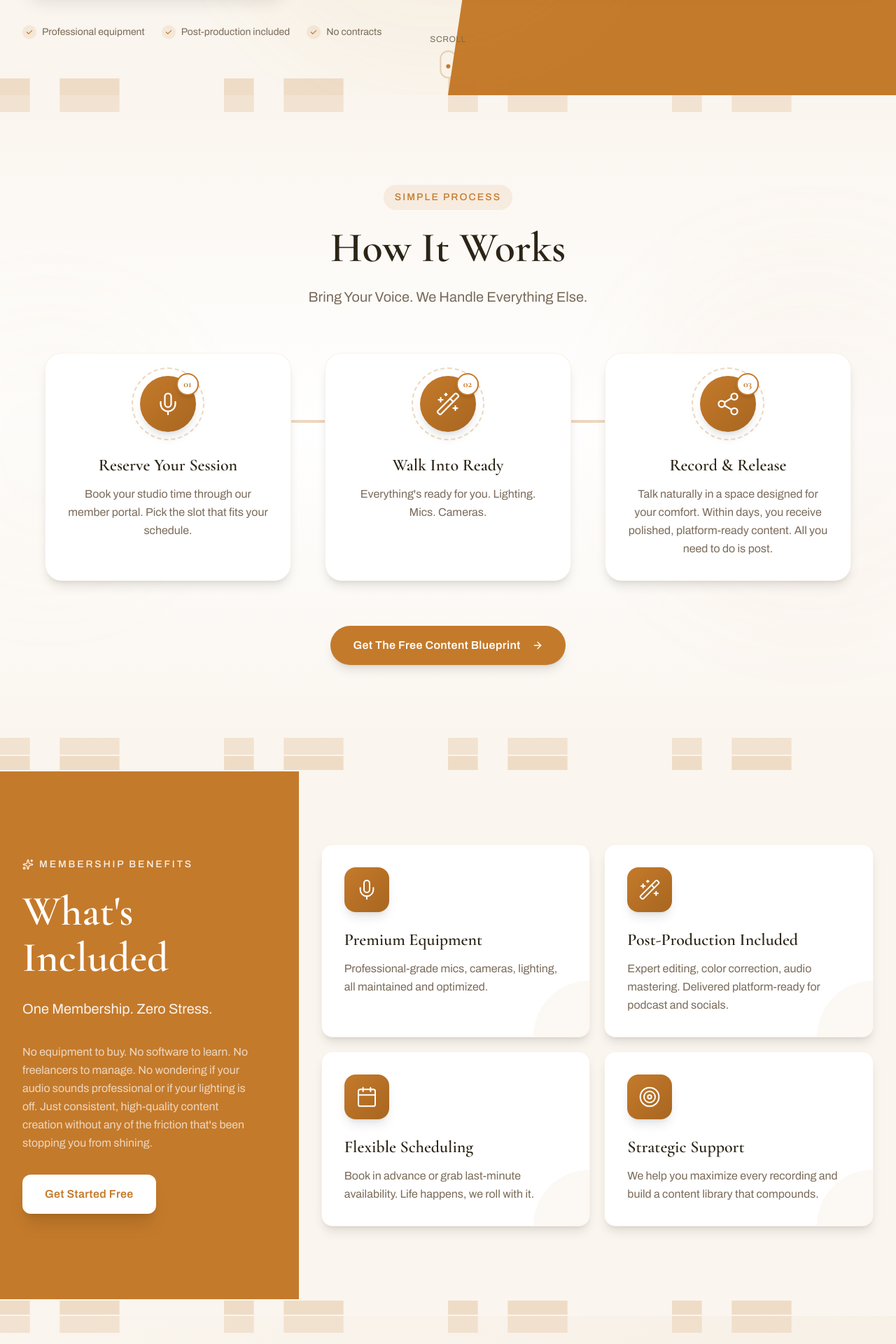
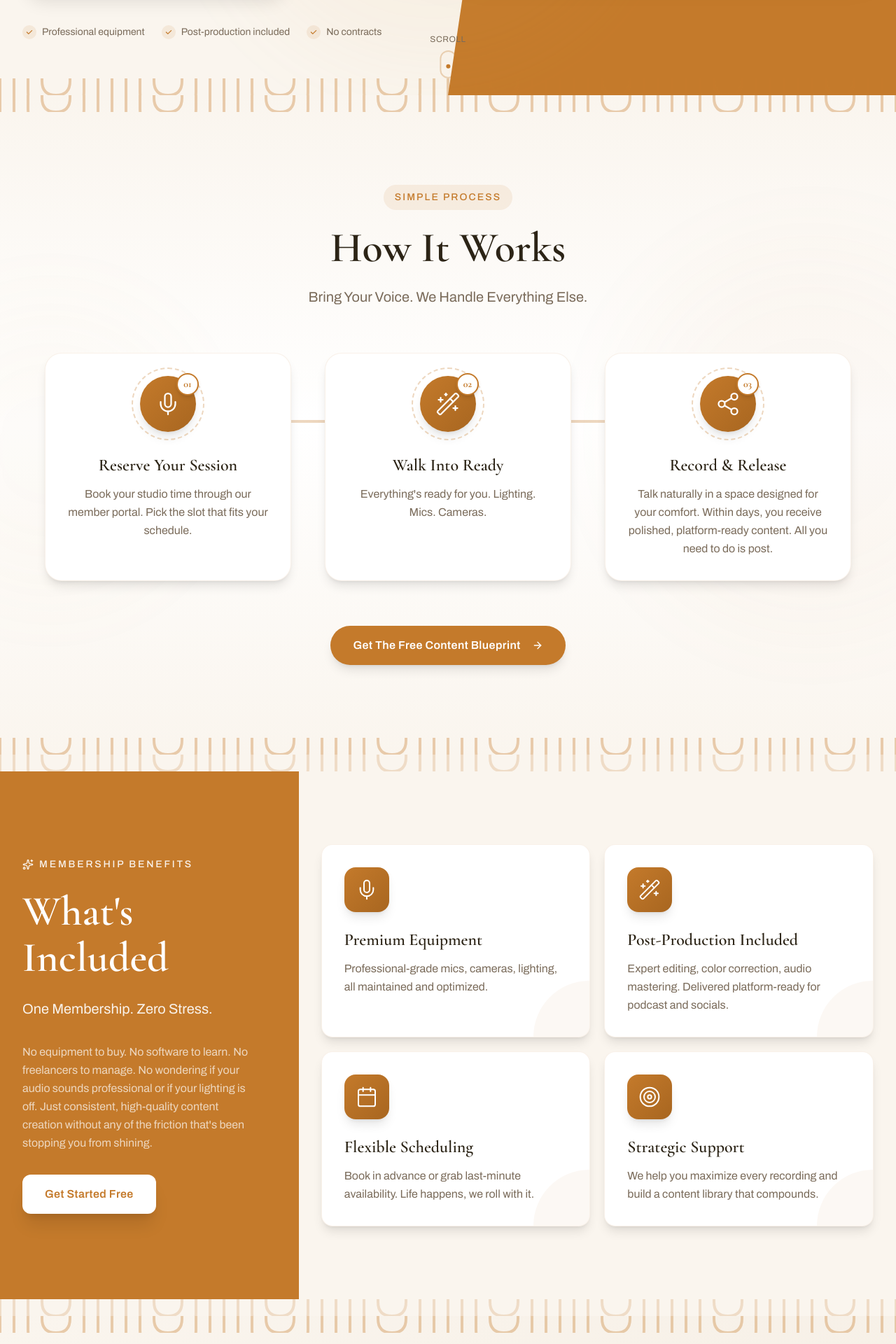
Before and after one commit to Juandurdaneta/the-forum-website, a Next.js app: page / in a window 1280 px wide. Shown: the part 720-2640 px from the top of the page at 70% size. Built offline with nearby package versions, Linux system fonts and the light colour scheme.

Commit message:
Refactor components to replace Greek Key Border with Meander Border pattern for enhanced visual consistency and branding alignment

```diff
--- a/components/sections/Community.tsx
+++ b/components/sections/Community.tsx
@@ -4,6 +4,7 @@ import { motion, useInView } from "framer-motion";
 import Link from "next/link";
 import { useRef } from "react";
 import { Button } from "@/components/ui/Button";
+import { MeanderBorder } from "@/components/ui/MeanderPattern";
 import { COMMUNITY } from "@/lib/constants";
 import { Users, Repeat, MessageSquare, Star, Quote, ArrowRight } from "lucide-react";
 
@@ -14,30 +15,6 @@ const iconColors = [
   "from-brand-terracotta-light to-brand-terracotta",
   "from-brand-gold-light to-brand-gold",
 ];
-
-// Greek Key Border Pattern
-function GreekKeyBorder({ className = "", color = "#C47A2B" }: { className?: string; color?: string }) {
-  return (
-    <svg
-      className={className}
-      viewBox="0 0 120 24"
-      fill="none"
-      xmlns="http://www.w3.org/2000/svg"
-      preserveAspectRatio="xMidYMid slice"
-    >
-      <defs>
-        <pattern id="communityGreekKey" x="0" y="0" width="30" height="24" patternUnits="userSpaceOnUse">
-          <path
-            d="M0 20V4h4v12h8V4h4v16h-4V8H8v12H0z"
-            fill={color}
-            fillOpacity="0.15"
-          />
-        </pattern>
-      </defs>
-      <rect width="100%" height="100%" fill="url(#communityGreekKey)" />
-    </svg>
-  );
-}
 
 export function Community() {
   const ref = useRef(null);
@@ -50,7 +27,7 @@ export function Community() {
 
       {/* Greek Key Border - Top */}
       <div className="absolute top-0 left-0 right-0 h-6 overflow-hidden z-10">
-        <GreekKeyBorder className="w-full h-full" />
+        <MeanderBorder className="w-full h-full" id="communityMeander" />
       </div>
 
       {/* Animated gradient orbs */}
@@ -207,7 +184,7 @@ export function Community() {
 
       {/* Greek Key Border - Bottom */}
       <div className="absolute bottom-0 left-0 right-0 h-6 overflow-hidden z-10">
-        <GreekKeyBorder className="w-full h-full" />
+        <MeanderBorder className="w-full h-full" id="communityMeander" />
       </div>
     </section>
   );
--- a/components/sections/Hero.tsx
+++ b/components/sections/Hero.tsx
@@ -3,32 +3,9 @@
 import { motion } from "framer-motion";
 import Link from "next/link";
 import { Button } from "@/components/ui/Button";
+import { MeanderBorder } from "@/components/ui/MeanderPattern";
 import { HERO_CONTENT } from "@/lib/constants";
 import { ArrowRight, Play, Mic, Video, Users, Sparkles } from "lucide-react";
-
-// Greek Key Border Pattern
-function GreekKeyBorder({ className = "", color = "#C47A2B" }: { className?: string; color?: string }) {
-  return (
-    <svg
-      className={className}
-      viewBox="0 0 120 24"
-      fill="none"
-      xmlns="http://www.w3.org/2000/svg"
-      preserveAspectRatio="xMidYMid slice"
-    >
-      <defs>
-        <pattern id="heroGreekKey" x="0" y="0" width="30" height="24" patternUnits="userSpaceOnUse">
-          <path
-            d="M0 20V4h4v12h8V4h4v16h-4V8H8v12H0z"
-            fill={color}
-            fillOpacity="0.2"
-          />
-        </pattern>
-      </defs>
-      <rect width="100%" height="100%" fill="url(#heroGreekKey)" />
-    </svg>
-  );
-}
 
 // Floating feature cards for visual interest
 const floatingFeatures = [
@@ -69,7 +46,7 @@ export function Hero() {
 
       {/* Greek Key Border - Top */}
       <div className="absolute top-0 left-0 right-0 h-6 overflow-hidden z-20">
-        <GreekKeyBorder className="w-full h-full" />
+        <MeanderBorder className="w-full h-full" id="heroMeander" />
       </div>
 
       <div className="container mx-auto px-4 md:px-6 lg:px-8 relative z-10 pt-28 pb-20">
@@ -257,7 +234,7 @@ export function Hero() {
 
       {/* Greek Key Border - Bottom */}
       <div className="absolute bottom-0 left-0 right-0 h-6 overflow-hidden z-20">
-        <GreekKeyBorder className="w-full h-full" />
+        <MeanderBorder className="w-full h-full" id="heroMeander" />
       </div>
 
       {/* Scroll indicator */}
--- a/components/sections/HowItWorks.tsx
+++ b/components/sections/HowItWorks.tsx
@@ -3,36 +3,13 @@
 import { motion } from "framer-motion";
 import Link from "next/link";
 import { Button } from "@/components/ui/Button";
+import { MeanderBorder } from "@/components/ui/MeanderPattern";
 import { HOW_IT_WORKS } from "@/lib/constants";
 import { useInView } from "framer-motion";
 import { useRef } from "react";
 import { ArrowRight, Mic, Wand2, Share2 } from "lucide-react";
 
 const stepIcons = [Mic, Wand2, Share2];
-
-// Greek Key Border Pattern
-function GreekKeyBorder({ className = "", color = "#C47A2B" }: { className?: string; color?: string }) {
-  return (
-    <svg
-      className={className}
-      viewBox="0 0 120 24"
-      fill="none"
-      xmlns="http://www.w3.org/2000/svg"
-      preserveAspectRatio="xMidYMid slice"
-    >
-      <defs>
-        <pattern id="howItWorksGreekKey" x="0" y="0" width="30" height="24" patternUnits="userSpaceOnUse">
-          <path
-            d="M0 20V4h4v12h8V4h4v16h-4V8H8v12H0z"
-            fill={color}
-            fillOpacity="0.15"
-          />
-        </pattern>
-      </defs>
-      <rect width="100%" height="100%" fill="url(#howItWorksGreekKey)" />
-    </svg>
-  );
-}
 
 export function HowItWorks() {
   const ref = useRef(null);
@@ -45,7 +22,7 @@ export function HowItWorks() {
 
       {/* Greek Key Border - Top */}
       <div className="absolute top-0 left-0 right-0 h-6 overflow-hidden z-10">
-        <GreekKeyBorder className="w-full h-full" />
+        <MeanderBorder className="w-full h-full" id="howItWorksMeander" />
       </div>
 
       {/* Animated gradient orbs */}
@@ -163,7 +140,7 @@ export function HowItWorks() {
 
       {/* Greek Key Border - Bottom */}
       <div className="absolute bottom-0 left-0 right-0 h-6 overflow-hidden z-10">
-        <GreekKeyBorder className="w-full h-full" />
+        <MeanderBorder className="w-full h-full" id="howItWorksMeander" />
       </div>
     </section>
   );
--- a/components/sections/WhatsIncluded.tsx
+++ b/components/sections/WhatsIncluded.tsx
@@ -4,6 +4,7 @@ import { motion, useInView } from "framer-motion";
 import Link from "next/link";
 import { useRef } from "react";
 import { Button } from "@/components/ui/Button";
+import { MeanderBorder } from "@/components/ui/MeanderPattern";
 import { WHATS_INCLUDED } from "@/lib/constants";
 import { Mic, Wand2, Calendar, Target, Sparkles } from "lucide-react";
 import Image from "next/image";
@@ -14,29 +15,6 @@ const iconMap = {
   Calendar: Calendar,
   Target: Target,
 };
-
-// Greek Key Border Pattern Component - matches branding kit
-function GreekKeyBorder({ className = "", color = "currentColor" }: { className?: string; color?: string }) {
-  return (
-    <svg
-      className={className}
-      viewBox="0 0 120 24"
-      fill="none"
-      xmlns="http://www.w3.org/2000/svg"
-      preserveAspectRatio="xMidYMid slice"
-    >
-      <defs>
-        <pattern id="greekKeyPattern" x="0" y="0" width="30" height="24" patternUnits="userSpaceOnUse">
-          <path
-            d="M0 20V4h4v12h8V4h4v16h-4V8H8v12H0z"
-            fill={color}
-          />
-        </pattern>
-      </defs>
-      <rect width="100%" height="100%" fill="url(#greekKeyPattern)" />
-    </svg>
-  );
-}
 
 export function WhatsIncluded() {
   const ref = useRef(null);
@@ -53,7 +31,7 @@ export function WhatsIncluded() {
       {/* Greek Key Border - Top */}
       <div className="absolute top-0 left-0 right-0 h-6 bg-brand-cream overflow-hidden">
         <div className="w-full h-full flex items-center justify-center">
-          <GreekKeyBorder className="w-full h-5 text-brand-terracotta/20" color="#C47A2B33" />
+          <MeanderBorder className="w-full h-full" id="whatsIncludedMeander" opacity={0.2} />
         </div>
       </div>
 
@@ -157,7 +135,7 @@ export function WhatsIncluded() {
       {/* Greek Key Border - Bottom */}
       <div className="absolute bottom-0 left-0 right-0 h-6 bg-brand-cream overflow-hidden">
         <div className="w-full h-full flex items-center justify-center">
-          <GreekKeyBorder className="w-full h-5 text-brand-terracotta/20" color="#C47A2B33" />
+          <MeanderBorder className="w-full h-full" id="whatsIncludedMeander" opacity={0.2} />
         </div>
       </div>
     </section>
--- /dev/null
+++ b/components/ui/MeanderPattern.tsx
@@ -0,0 +1,159 @@
+"use client";
+
+interface MeanderPatternProps {
+  className?: string;
+  strokeColor?: string;
+  fillColor?: string;
+  opacity?: number;
+  id?: string;
+}
+
+/**
+ * Art Deco Meander Border Pattern - matches the branding kit
+ * A flowing, curved interlocking loop pattern with concentric U-shapes
+ */
+export function MeanderBorder({
+  className = "",
+  strokeColor = "#C47A2B",
+  opacity = 0.35,
+  id = "meanderBorder"
+}: MeanderPatternProps) {
+  return (
+    <svg
+      className={className}
+      viewBox="0 0 320 40"
+      fill="none"
+      xmlns="http://www.w3.org/2000/svg"
+      preserveAspectRatio="xMidYMid slice"
+    >
+      <defs>
+        <pattern
+          id={id}
+          x="0"
+          y="0"
+          width="40"
+          height="40"
+          patternUnits="userSpaceOnUse"
+        >
+          {/* Outermost U-shape */}
+          <path
+            d="M0 0 L0 28 Q0 38 10 38 L30 38 Q40 38 40 28 L40 0"
+            stroke={strokeColor}
+            strokeWidth="1"
+            fill="none"
+            opacity={opacity}
+          />
+          {/* Second U-shape */}
+          <path
+            d="M5 0 L5 25 Q5 33 12 33 L28 33 Q35 33 35 25 L35 0"
+            stroke={strokeColor}
+            strokeWidth="1"
+            fill="none"
+            opacity={opacity}
+          />
+          {/* Third U-shape */}
+          <path
+            d="M10 0 L10 22 Q10 28 15 28 L25 28 Q30 28 30 22 L30 0"
+            stroke={strokeColor}
+            strokeWidth="1"
+            fill="none"
+            opacity={opacity}
+          />
+          {/* Innermost U-shape */}
+          <path
+            d="M15 0 L15 18 Q15 23 20 23 Q25 23 25 18 L25 0"
+            stroke={strokeColor}
+            strokeWidth="1"
+            fill="none"
+            opacity={opacity}
+          />
+          {/* Bottom connecting dot */}
+          <circle
+            cx="20"
+            cy="39"
+            r="1.5"
+            fill={strokeColor}
+            opacity={opacity}
+          />
+        </pattern>
+      </defs>
+      <rect width="100%" height="100%" fill={`url(#${id})`} />
+    </svg>
+  );
+}
+
+/**
+ * Full Meander Pattern for larger areas
+ * Multiple rows of the interlocking loop pattern
+ */
+export function MeanderPattern({
+  className = "",
+  strokeColor = "#FAF5EE",
+  fillColor = "transparent",
+  opacity = 0.3,
+  id = "meanderPattern"
+}: MeanderPatternProps) {
+  return (
+    <svg
+      className={className}
+      viewBox="0 0 240 80"
+      fill="none"
+      xmlns="http://www.w3.org/2000/svg"
+      preserveAspectRatio="xMidYMid slice"
+    >
+      <defs>
+        <pattern
+          id={id}
+          x="0"
+          y="0"
+          width="50"
+          height="50"
+          patternUnits="userSpaceOnUse"
+        >
+          {/* Outermost U-shape */}
+          <path
+            d="M0 0 L0 35 Q0 48 15 48 L35 48 Q50 48 50 35 L50 0"
+            stroke={strokeColor}
+            strokeWidth="1.5"
+            fill="none"
+            opacity={opacity}
+          />
+          {/* Second U-shape */}
+          <path
+            d="M7 0 L7 30 Q7 40 18 40 L32 40 Q43 40 43 30 L43 0"
+            stroke={strokeColor}
+            strokeWidth="1.5"
+            fill="none"
+            opacity={opacity}
+          />
+          {/* Third U-shape */}
+          <path
+            d="M14 0 L14 25 Q14 32 22 32 L28 32 Q36 32 36 25 L36 0"
+            stroke={strokeColor}
+            strokeWidth="1.5"
+            fill="none"
+            opacity={opacity}
+          />
+          {/* Innermost U-shape */}
+          <path
+            d="M21 0 L21 18 Q21 24 25 24 Q29 24 29 18 L29 0"
+            stroke={strokeColor}
+            strokeWidth="1.5"
+            fill="none"
+            opacity={opacity}
+          />
+          {/* Bottom connecting dot */}
+          <circle
+            cx="25"
+            cy="49"
+            r="2"
+            fill={strokeColor}
+            opacity={opacity}
+          />
+        </pattern>
+      </defs>
+      <rect width="100%" height="100%" fill={fillColor} />
+      <rect width="100%" height="100%" fill={`url(#${id})`} />
+    </svg>
+  );
+}
```
Also changed, not shown: components/layout/Footer.tsx (+2 -25 lines), components/sections/BeforeAfter.tsx (+3 -26 lines), components/sections/FAQ.tsx (+3 -26 lines), components/sections/FinalCTA.tsx (+3 -26 lines), components/sections/LeadMagnet.tsx (+3 -26 lines), public/patterns/meander-pattern.svg (added).
